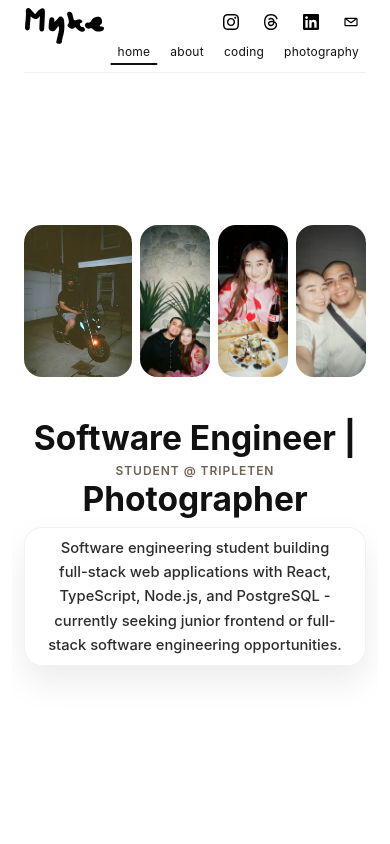
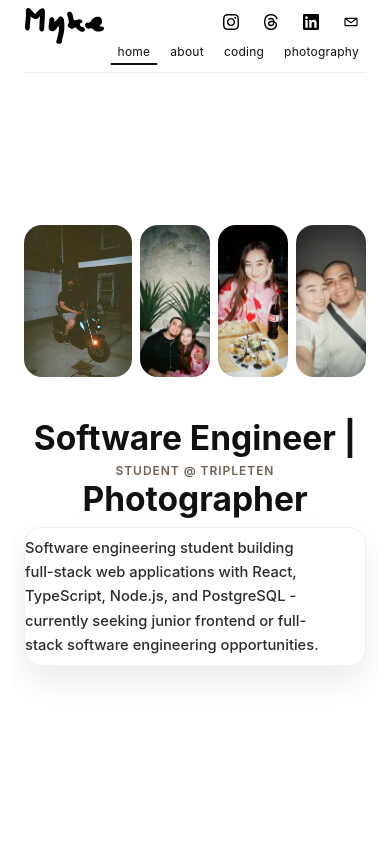
Before and after one commit to MykeRam/Mykes-Photog, a React (Vite) app in the folder client/: page / in a window 390 px wide. Shown: the top 844 px of the page. Built offline with nearby package versions, Linux system fonts and the light colour scheme; the HTML template or start-up script is replaced by a standard one.

Commit message:
Shrink hero role note side space

```diff
--- a/client/src/components/Home/Home.css
+++ b/client/src/components/Home/Home.css
@@ -52,7 +52,10 @@
 }
 
 .home-role-note-card {
-  width: fit-content;
+  display: inline-flex;
+  align-items: center;
+  justify-content: center;
+  width: auto;
   max-width: 100%;
   margin: 12px auto 16px;
   padding: 10px 0;
@@ -65,6 +68,7 @@
 
 .home-role-note {
   margin: 0;
+  text-align: left;
   color: #2c2c2c;
   font-size: clamp(0.95rem, 1.5vw, 1.1rem);
   font-weight: 500;
@@ -155,7 +159,7 @@
   }
 
   .home-role-note-card {
-    width: fit-content;
+    display: inline-flex;
     margin: 10px auto 14px;
     padding: 8px 0;
     border-radius: 18px;
```
